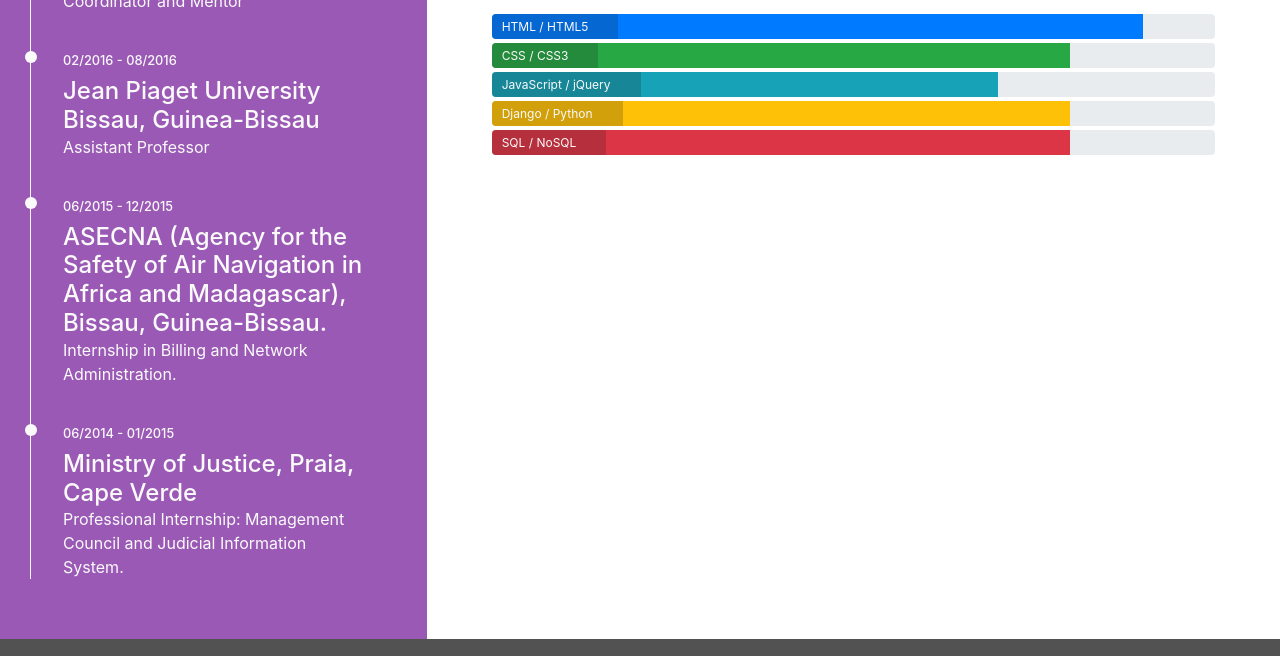
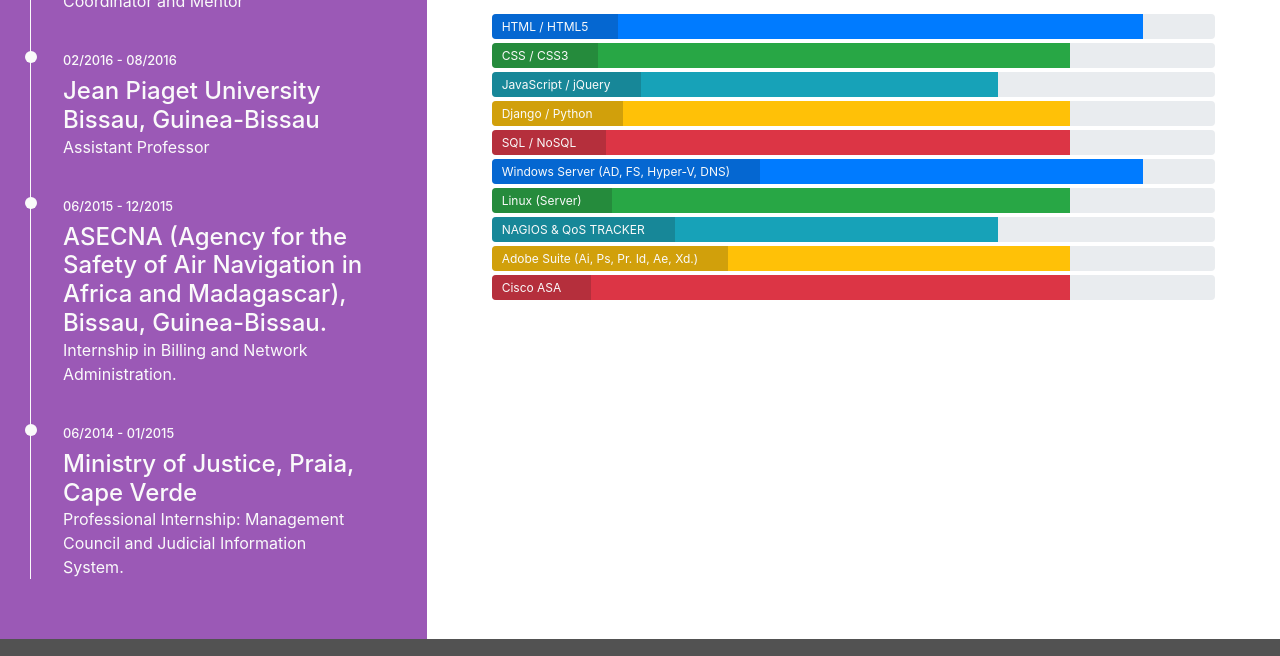
Before and after one commit to atchutchi/my-curriculum, a website: page resume.html in a window 1280 px wide. Shown: the part 954-1610 px from the top of the page. Drawn offline with nearby package versions, Linux system fonts and the light colour scheme.

Commit message:
Added content to progress bar in resume.html

```diff
--- a/resume.html
+++ b/resume.html
@@ -208,6 +208,36 @@
                             </div>
                             <span class="progress-type">SQL / NoSQL</span>
                         </div>
+                        <div class="progress">
+                            <div class="progress-bar" role="progressbar" aria-valuenow="90" aria-valuemin="0" aria-valuemax="100" style="width:90%;">
+                                <span class="sr-only">90% complete</span>
+                            </div>
+                            <span class="progress-type">Windows Server (AD, FS, Hyper-V, DNS)</span>
+                        </div>
+                        <div class="progress">
+                            <div class="progress-bar bg-success" role="progressbar" aria-valuenow="80" aria-valuemin="0" aria-valuemax="100" style="width:80%;">
+                                <span class="sr-only">70% complete</span>
+                            </div>
+                            <span class="progress-type">Linux (Server)</span>
+                        </div>
+                        <div class="progress">
+                            <div class="progress-bar bg-info" role="progressbar" aria-valuenow="70" aria-valuemin="0" aria-valuemax="100" style="width:70%;">
+                                <span class="sr-only">80% complete</span>
+                            </div>
+                            <span class="progress-type">NAGIOS & QoS TRACKER</span>
+                        </div>
+                        <div class="progress">
+                            <div class="progress-bar bg-warning" role="progressbar" aria-valuenow="80" aria-valuemin="0" aria-valuemax="100" style="width:80%;">
+                                <span class="sr-only">90% complete</span>
+                            </div>
+                            <span class="progress-type">Adobe Suite (Ai, Ps, Pr. Id, Ae, Xd.)</span>
+                        </div>
+                        <div class="progress">
+                            <div class="progress-bar bg-danger" role="progressbar" aria-valuenow="80" aria-valuemin="0" aria-valuemax="100" style="width:80%;">
+                                <span class="sr-only">70% complete</span>
+                            </div>
+                            <span class="progress-type">Cisco ASA</span>
+                        </div>
                     </div>
                 </div>
             </div>
```
Also changed, not shown: contact.html (+3 -3 lines).
